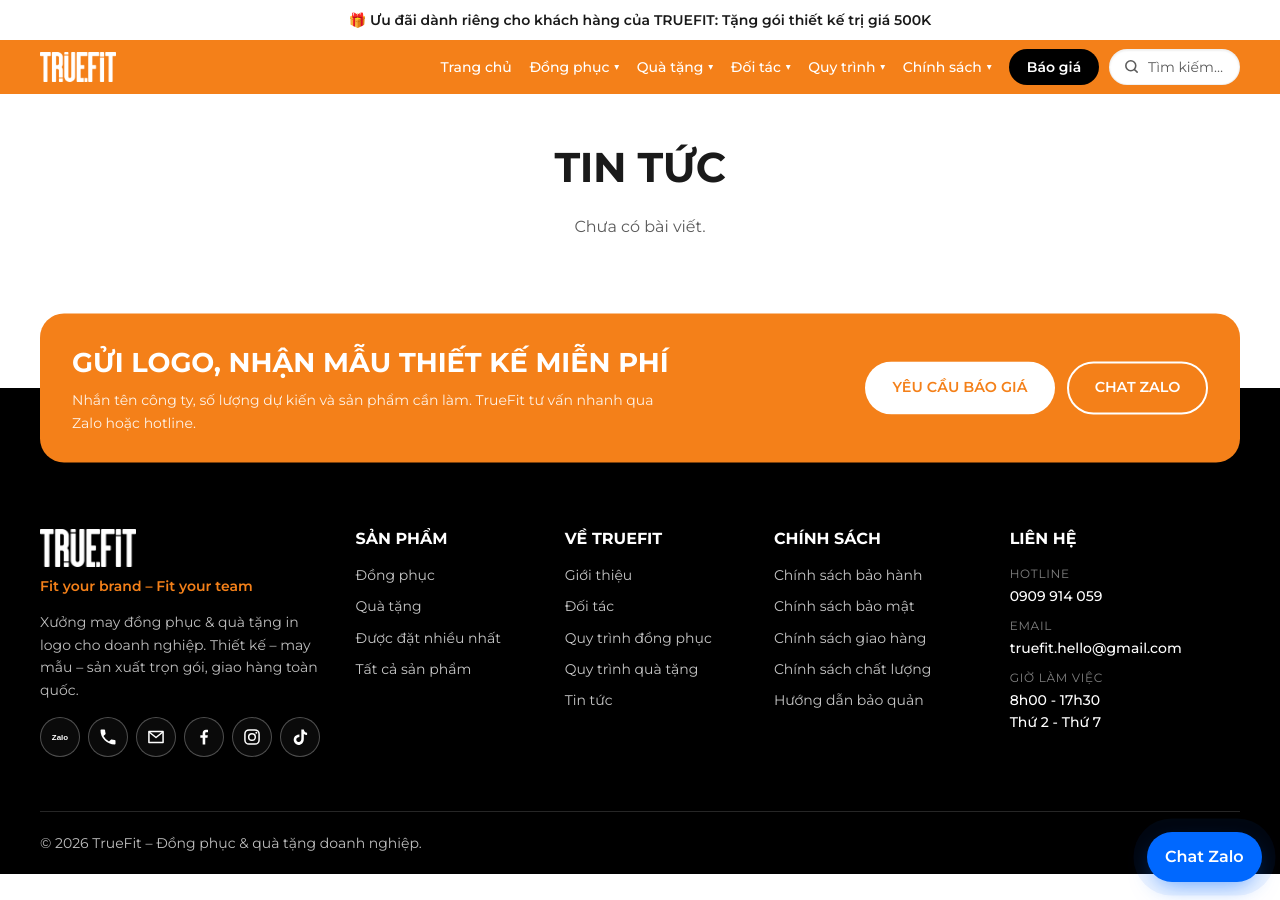
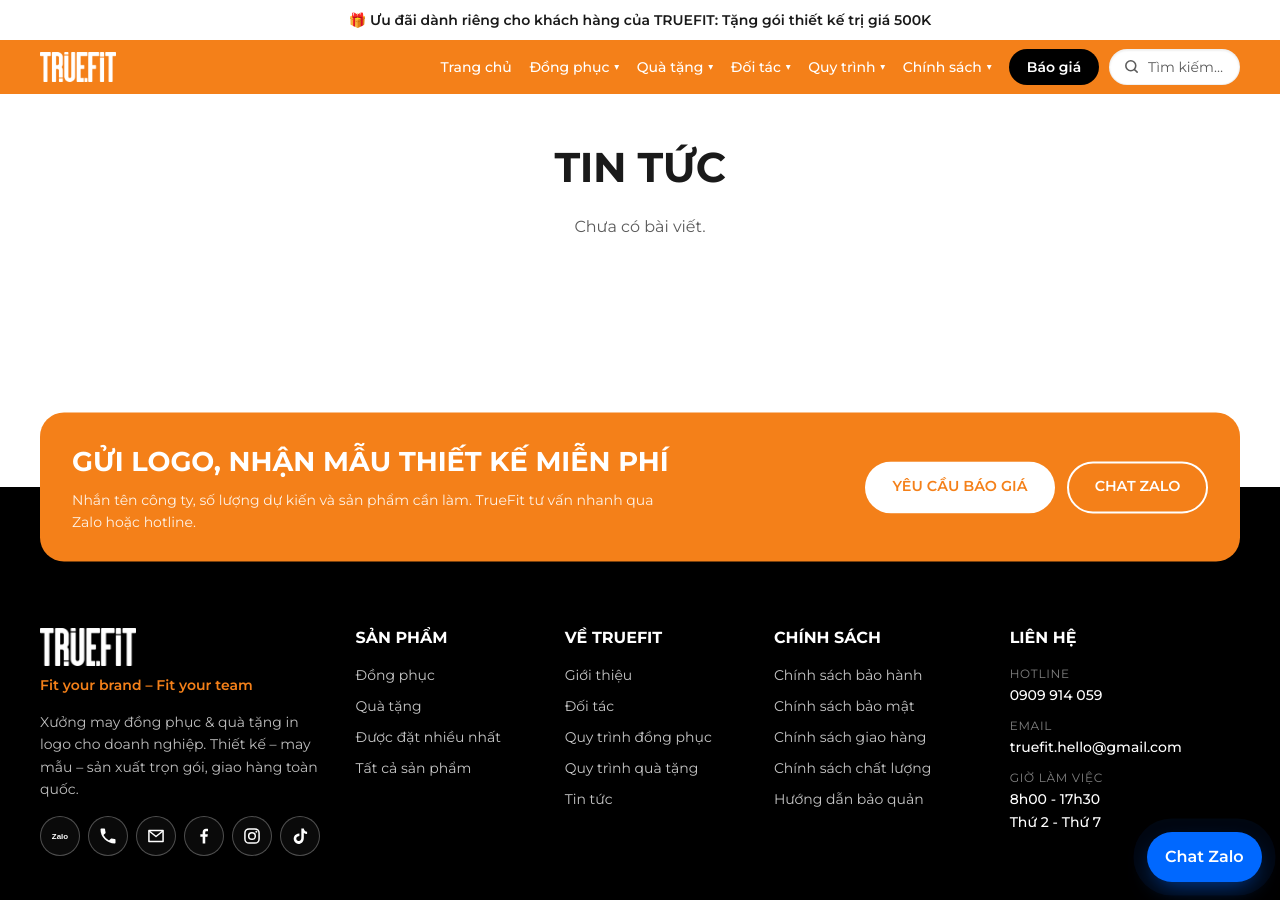
Before and after one commit to bap47/truefit, a Jekyll site: the page built from tin-tuc/index.html, in a window 1280 px wide and 900 px high. Built offline with Jekyll 4.4.1, drawn with Linux system fonts in a browser that asks for light colours.

Commit message:
Add files via upload

```diff
--- a/assets/css/main.css
+++ b/assets/css/main.css
@@ -1071,3 +1071,6 @@
   .tf-pd__steps > li { transition: transform .35s var(--ease), box-shadow .35s; }
   .tf-pd__steps > li:hover { transform: translateY(-5px); box-shadow: 0 18px 30px -20px rgba(244,128,25,.55); }
 }
+/* Chừa chỗ cho khối "Gửi logo…" nổi ở đầu footer – không đè lên nội dung phía trên */
+main#noi-dung:has(+ .tf-footer:not(.tf-footer--home)) > section:last-child { padding-bottom: calc(clamp(2rem, 5vh, 3.5rem) + 6.5rem) !important; }
+@media (max-width: 600px) { main#noi-dung:has(+ .tf-footer:not(.tf-footer--home)) > section:last-child { padding-bottom: 9.5rem !important; } }
```
